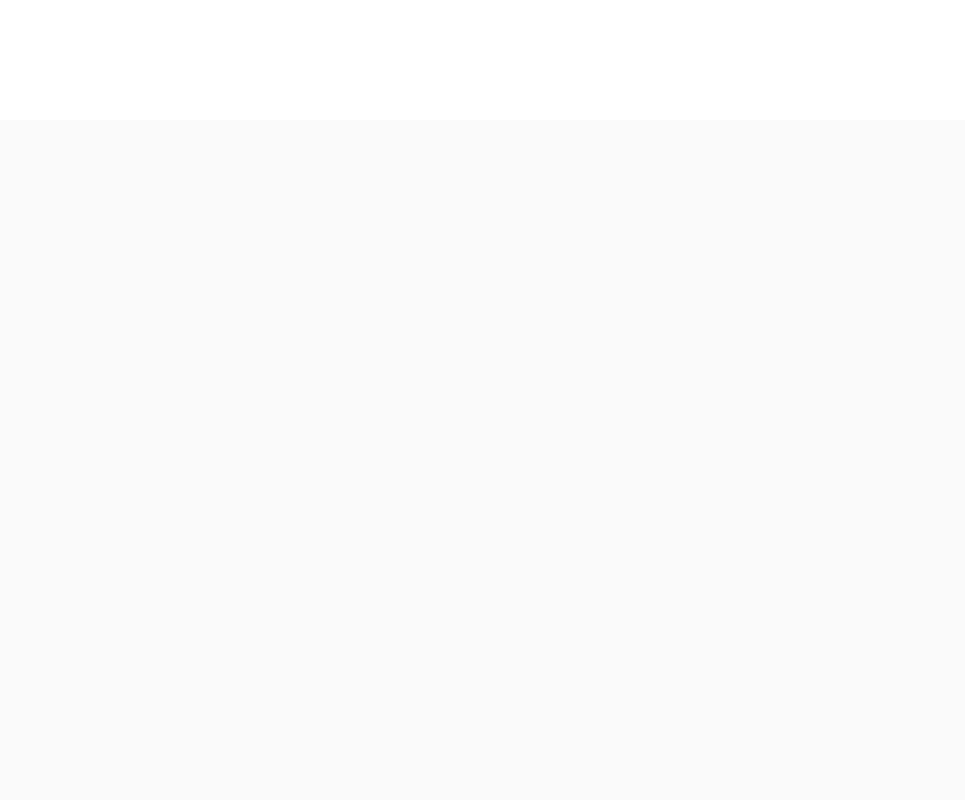
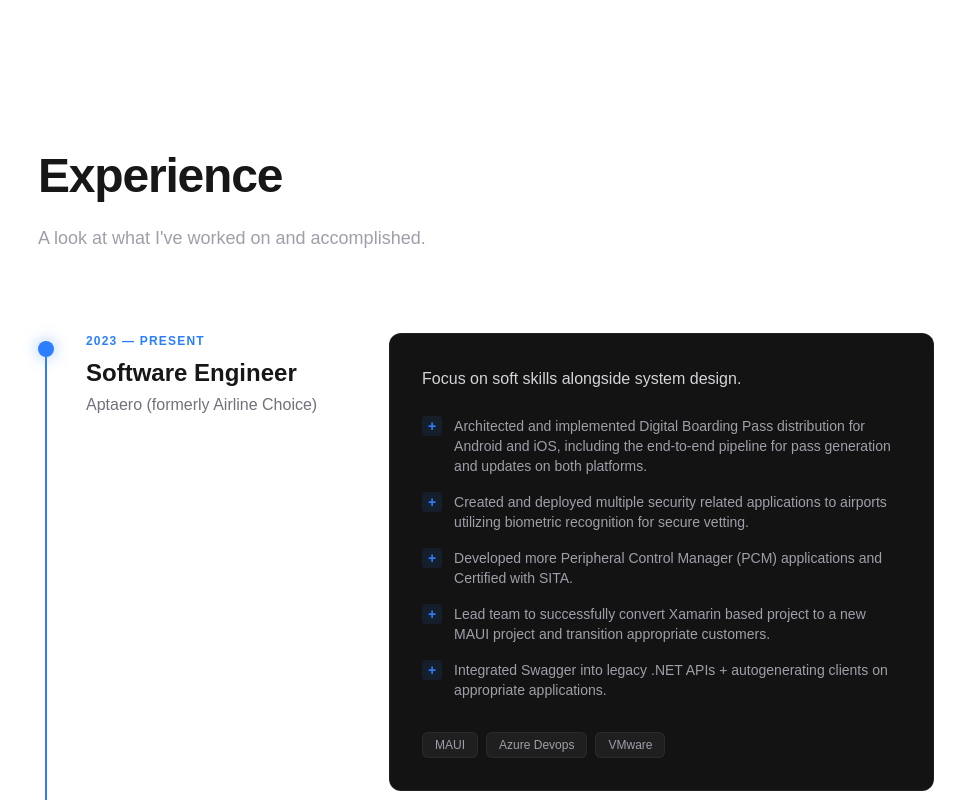
Before and after one commit to wyznozy/Portfolio, a Next.js app: page / in a window 1280 px wide. Shown: the part 680-1480 px from the top of the page, without its empty margins (154-1119 px from the left). Built offline with nearby package versions, Linux system fonts and the light colour scheme.

Commit message:
Adding Experience Section

```diff
--- a/app/page.tsx
+++ b/app/page.tsx
@@ -1,6 +1,6 @@
 "use client";
 
-import { motion, useScroll, useMotionValueEvent  } from "framer-motion"
+import { motion, useMotionValueEvent } from "framer-motion"
 import { useState } from "react"
 import { ProfileCircle } from "./components/ProfileCircle";
 import { SocialsSection } from "./components/SocialsSection";
@@ -41,23 +41,145 @@ function NavMenu() {
 }
 
 
+type TimelineItemProps = {
+  title: string;
+  company: string;
+  date: string;
+  description: string;
+  bullets: string[];
+  tags: string[];
+  active?: boolean;
+  index?: number;
+};
+
+const TimelineItem = ({ title, company, date, description, bullets, tags, active = false, index = 0 }: TimelineItemProps) => (
+  <motion.div
+    initial={{ opacity: 0 }}
+    whileInView={{ opacity: 1 }}
+    viewport={{ once: true }}
+    transition={{ duration: 0.8, ease: "easeOut" }}
+    className="relative"
+  >
+    <motion.div
+      initial={{ opacity: 0, scale: 0 }}
+      whileInView={{ opacity: 1, scale: 1 }}
+      viewport={{ once: true }}
+      transition={{ duration: 0.5, delay: index * 0.7 }}
+      className={`absolute -left-12 top-2 w-4 h-4 rounded-full z-10 ${active ? "bg-blue-500 shadow-[0_0_15px_rgba(59,130,246,0.5)]" : "bg-zinc-700"}`}
+    />
+
+    <div className="flex flex-col md:flex-row md:items-start gap-8">
+      <div className="md:w-1/3">
+        <span className={`text-xs font-bold tracking-widest uppercase mb-2 block ${active ? "text-blue-500" : "text-zinc-500"}`}>{date}</span>
+        <h3 className="text-2xl font-bold mb-1">{title}</h3>
+        <p className="text-zinc-500 font-medium">{company}</p>
+      </div>
+
+      <motion.div
+        whileHover={{ y: -4, borderColor: "rgba(59,130,246,0.4)", backgroundColor: "#1a1a1a" }}
+        transition={{ duration: 0.3 }}
+        className="md:w-2/3 bg-[#131313] border border-white/5 rounded-xl p-8"
+      >
+        <p className="text-zinc-300 leading-relaxed mb-6">{description}</p>
+        <ul className="space-y-4 mb-8">
+          {bullets.map((bullet, i) => (
+            <li key={i} className="flex items-start gap-3 text-zinc-400 text-sm">
+              <span className={`flex-shrink-0 w-5 h-5 rounded flex items-center justify-center font-bold ${active ? "bg-blue-500/10 text-blue-500" : "bg-zinc-500/10 text-zinc-400"}`}>+</span>
+              {bullet}
+            </li>
+          ))}
+        </ul>
+        <div className="flex flex-wrap gap-2">
+          {tags.map((tag) => (
+            <span key={tag} className="px-3 py-1 rounded-md bg-white/5 text-zinc-400 text-xs font-medium border border-white/5 hover:border-blue-500/30 hover:text-blue-400 transition-colors cursor-default">
+              {tag}
+            </span>
+          ))}
+        </div>
+      </motion.div>
+    </div>
+  </motion.div>
+);
+
+
+const experiences: TimelineItemProps[] = [
+  {
+    title: "Software Engineer",
+    company: "Aptaero (formerly Airline Choice)",
+    date: "2023 — PRESENT",
+    description: "Focus on soft skills alongside system design.",
+    bullets: [
+      "Architected and implemented Digital Boarding Pass distribution for Android and iOS, including the end-to-end pipeline for pass generation and updates on both platforms.",
+      "Created and deployed multiple security related applications to airports utilizing biometric recognition for secure vetting.",
+      "Developed more Peripheral Control Manager (PCM) applications and Certified with SITA.",
+      "Lead team to successfully convert Xamarin based project to a new MAUI project and transition appropriate customers.",
+      "Integrated Swagger into legacy .NET APIs + autogenerating clients on appropriate applications.",
+    ],
+    tags: ["MAUI", "Azure Devops", "VMware"],
+    active: true,
+  },
+  {
+    title: "Junior Developer",
+    company: "Airline Choice",
+    date: "2022 — 2023",
+    description: "Given the opportunity to focus on technical skills and fundamentals.",
+    bullets: [
+      "Converted VB.NET project to latest .NET framework.",
+      "Developed a Report Generator application utilized internally to autonomously email scheduled reports to all customers.",
+      "Helped transition team off of Team Foundation Studio (TFS) and onto .git workflow.",
+      "Supported bugfixing and feature requests for Airline Choice Mobile.",
+      "Developed and Certified with Materna an application for transmitting printer/scanner data to Airline Choice DCS via Citrix."
+    ],
+    tags: ["Winforms", "C#", "ASP.NET", "SQL", "Xamarin", "Cron"],
+  },
+];
+
+
+function ExperienceSection() {
+  return (
+    <div id="ExperienceSection" className="flex flex-col min-h-screen items-center dark:bg-black py-8 px-16">
+      <div className="w-full max-w-4xl">
+        <motion.header
+          initial={{ opacity: 0, y: 40 }}
+          whileInView={{ opacity: 1, y: 0 }}
+          viewport={{ once: true }}
+          transition={{ duration: 1, ease: "easeOut" }}
+          className="mb-20"
+        >
+          <h1 className="text-5xl font-bold tracking-tight mb-6">Experience</h1>
+          <p className="text-zinc-400 text-lg max-w-2xl leading-relaxed">
+            A look at what I&apos;ve worked on and accomplished.
+          </p>
+        </motion.header>
+
+        <div className="relative">
+          <div className="absolute left-[7px] top-2 bottom-0 w-[2px] bg-zinc-800" />
+          <motion.div
+            initial={{ scaleY: 0 }}
+            whileInView={{ scaleY: 1 }}
+            viewport={{ once: true }}
+            transition={{ duration: 1.5, ease: "easeOut" }}
+            className="absolute left-[7px] top-2 bottom-0 w-[2px] bg-blue-500 origin-bottom"
+          />
+
+          <div className="space-y-24 pl-12">
+            {experiences.map((exp, i) => (
+              <TimelineItem key={i} {...exp} index={experiences.length - 1 - i} />
+            ))}
+          </div>
+        </div>
+      </div>
+    </div>
+  );
+}
+
 
 export default function Home() {
-  // const router = useRouter();
-  const { scrollYProgress } = useScroll();
-
-  useMotionValueEvent(scrollYProgress, "change", (value) => {
-      console.log(value) // now you get 0, 0.1, 0.5 etc.
-  })
-
   return (
     <>
-
-
       <div className="fixed left-25 top-0 h-screen flex items-center pl-8 z-50">
         <NavMenu />
       </div>
-
 
       <div className="flex flex-col items-center bg-zinc-50 font-sans dark:bg-black">
         <main id="AboutMeSection" className="flex w-full min-h-screen mx-auto flex-col items-center gap-8 py-32 px-16 bg-white dark:bg-black ">
@@ -74,13 +196,10 @@ export default function Home() {
           </motion.p>
 
           <SocialsSection />
-
         </main>
       </div>
 
-      <div id="ExperienceSection" className="flex flex-col min-h-screen items-center bg-zinc-50 font-sans dark:bg-blue-950">
-      </div>
-
+      <ExperienceSection />
 
       <div id="SandboxSection" className="flex flex-col min-h-screen items-center bg-zinc-50 font-sans dark:bg-green-900">
       </div>
```
